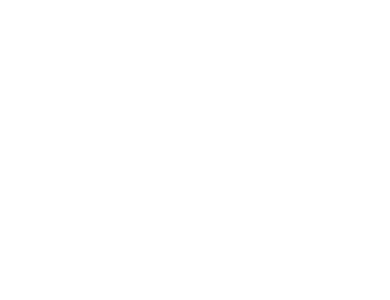
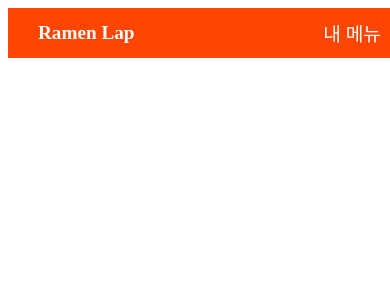
Before and after one commit to RamyunLab/ramyunlab-fe, a React (Create React App) app: page / in a window 390 px wide. Shown: the top 300 px of the page. Built offline with nearby package versions, Linux system fonts and the light colour scheme.

Commit message:
feat: Header 기본형

```diff
--- a/package.json
+++ b/package.json
@@ -14,7 +14,11 @@
     "axios": "^1.7.2",
     "react": "^18.3.1",
     "react-dom": "^18.3.1",
+    "react-query": "^3.39.3",
+    "react-redux": "^9.1.2",
+    "react-router-dom": "^6.23.1",
     "react-scripts": "5.0.1",
+    "sass": "^1.77.4",
     "typescript": "^4.9.5",
     "web-vitals": "^2.1.4"
   },
--- a/src/App.js
+++ b/src/App.js
@@ -1,5 +1,15 @@
+import React from "react";
+
+import Header from "./components/Header/Header.tsx";
+
 function App() {
-    return <div className="App"></div>;
+    return (
+        <div className="App">
+            <header className="App-header">
+                <Header />
+            </header>
+        </div>
+    );
 }
 
 export default App;
--- a/src/component/common/Header/Header.css
+++ /dev/null
@@ -1 +0,0 @@
-/*
--- /dev/null
+++ b/src/components/Header/Header.module.scss
@@ -0,0 +1,110 @@
+.header {
+    background-color: #ff4500;
+    padding: 10px 20px;
+    display: flex;
+    justify-content: space-between;
+    align-items: center;
+    color: white;
+    position: relative;
+    width: 100%;
+    height: auto;
+}
+
+.logo {
+    font-size: 1.5em;
+    font-weight: bold;
+    margin-left: 50px; // 제목을 살짝 오른쪽으로 이동
+}
+
+.menuIcon {
+    font-size: 1.5em;
+    cursor: pointer;
+    background: none;
+    border: none;
+    color: white;
+    font-family: inherit;
+    position: relative;
+    right: 70px; // 버튼을 약간 왼쪽으로 이동
+}
+
+.menu {
+    display: none;
+    position: absolute;
+    top: 53px; // 드롭다운 메뉴의 위치 조정
+    right: 50px; // 드롭다운 메뉴의 위치 조정
+    background-color: #ff4500;
+
+    box-shadow: 0 8px 16px rgba(0, 0, 0, 0.2);
+}
+
+.menu.show {
+    display: block;
+}
+
+.menu ul {
+    list-style: none;
+    margin: 0;
+    padding: 0;
+}
+
+.menu li {
+    padding: 10px 20px;
+    cursor: pointer;
+}
+
+.menu li:hover {
+    background-color: #ff6347;
+}
+
+/* 반응형 스타일 */
+@media (max-width: 768px) {
+    .header {
+        padding: 10px 10px; // 패딩을 조금 줄임
+    }
+
+    .logo {
+        margin-left: 20px; // 작은 화면에서는 더 작은 여백
+    }
+
+    .menuIcon {
+        right: 10px; // 작은 화면에서는 오른쪽 이동을 줄임
+    }
+
+    .menu {
+        top: 45px; // 드롭다운 메뉴 위치를 조금 조정
+        width: 100%; // 작은 화면에서 드롭다운 메뉴의 너비를 100%로 설정
+        left: 0;
+        right: 0;
+        margin: 0 auto;
+        border-radius: 0; // 작은 화면에서는 모서리 반경을 제거
+    }
+
+    .menu ul {
+        padding: 0;
+    }
+
+    .menu li {
+        padding: 10px 15px; // 작은 화면에서는 패딩을 줄임
+        text-align: center; // 항목을 가운데 정렬
+    }
+}
+
+@media (max-width: 480px) {
+    .logo {
+        font-size: 1.2em; // 더 작은 화면에서는 폰트 크기를 줄임
+    }
+
+    .menuIcon {
+        font-size: 1.2em; // 더 작은 화면에서는 폰트 크기를 줄임
+        right: 5px; // 더 작은 화면에서는 오른쪽 이동을 줄임
+    }
+
+    .menu {
+        top: 40px; // 드롭다운 메뉴 위치를 더 조정
+    }
+
+    .menu li {
+        padding: 10px 10px; // 더 작은 화면에서는 패딩을 줄임
+        text-align: center; // 항목을 가운데 정렬
+    }
+}
--- /dev/null
+++ b/src/components/Header/Header.tsx
@@ -0,0 +1,62 @@
+import React, { useState, useCallback, useEffect } from "react";
+import styles from "./Header.module.scss";
+
+const Header: React.FC = () => {
+    const [menuOpen, setMenuOpen] = useState(false);
+
+    const toggleMenu = useCallback(
+        (event: React.MouseEvent) => {
+            event.stopPropagation();
+            console.log("Toggling menu, current state:", menuOpen); // 상태 변경 로그
+            setMenuOpen((prev) => !prev);
+        },
+        [menuOpen]
+    );
+
+    const handleClickOutside = useCallback((event: MouseEvent) => {
+        const menu = document.querySelector(`.${styles.menu}`);
+        const menuIcon = document.querySelector(`.${styles.menuIcon}`);
+        if (
+            menu &&
+            !menu.contains(event.target as Node) &&
+            !menuIcon?.contains(event.target as Node)
+        ) {
+            console.log("Clicked outside menu, closing menu."); // 외부 클릭 로그
+            setMenuOpen(false);
+        }
+    }, []);
+
+    useEffect(() => {
+        if (menuOpen) {
+            document.addEventListener("click", handleClickOutside);
+            console.log("Event listener added for outside click."); // 이벤트 리스너 추가 로그
+        } else {
+            document.removeEventListener("click", handleClickOutside);
+            console.log("Event listener removed for outside click."); // 이벤트 리스너 제거 로그
+        }
+
+        return () => {
+            document.removeEventListener("click", handleClickOutside);
+        };
+    }, [menuOpen, handleClickOutside]);
+
+    return (
+        <header className={styles.header}>
+            <div className={styles.logo}>Ramen Lap</div>
+            <button className={styles.menuIcon} onClick={toggleMenu}>
+                내 메뉴
+            </button>
+            <div className={`${styles.menu} ${menuOpen ? styles.show : ""}`}>
+                <ul>
+                    <li>회원 정보 수정</li>
+                    <li>로그 아웃</li>
+                    <li>찜 목록</li>
+                    <li>내가 쓴 리뷰</li>
+                    <li>공감한 리뷰</li>
+                </ul>
+            </div>
+        </header>
+    );
+};
+
+export default Header;
```
Also changed, not shown: src/component/common/Header/Header.ts (deleted), 1 other file (tests, documents, lock files or other folders).
